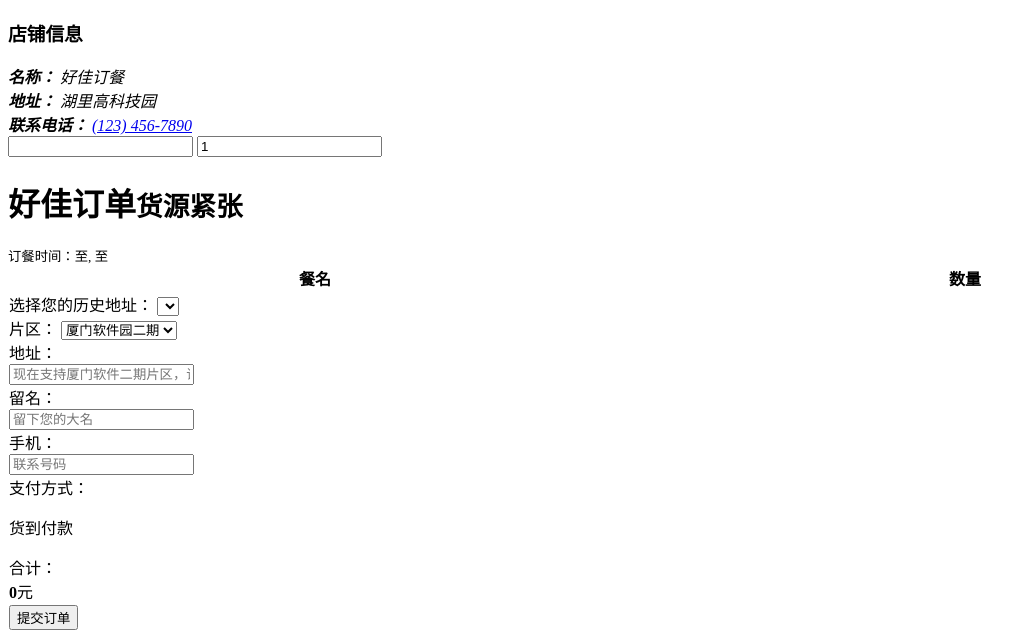
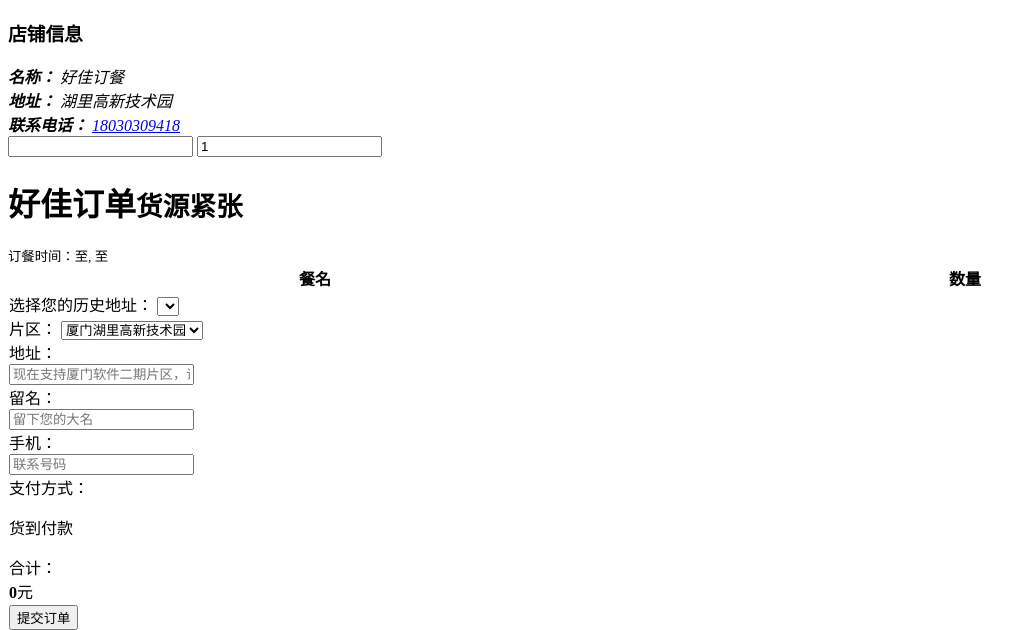
Before and after one commit to hungjie/wx_web, a PHP site: page /all_meals.php in a window 1280 px wide. Shown: the part 980-1610 px from the top of the page, without its empty margins (0-1036 px from the left). Run offline with PHP 8.4, Linux system fonts and the light colour scheme; data that the repository does not hold is empty.

Commit message:
update shop info

```diff
--- a/app/frontend/view/all_meals.php
+++ b/app/frontend/view/all_meals.php
@@ -58,10 +58,10 @@ if ($order_count <= 10) {
                         好佳订餐
                     </address>
                     <address><span class='glyphicon glyphicon-cutlery'></span> <strong>地址：</strong>
-                        湖里高科技园
+                        湖里高新技术园
                     </address>
                     <address><span class='glyphicon glyphicon-earphone'></span> <strong>联系电话：</strong>
-                        <a href='#'>(123) 456-7890</a>
+                        <a href='tel:18030309418'>18030309418</a>
                     </address>
                 </div>
             </div>
@@ -100,7 +100,7 @@ if ($order_count <= 10) {
                             <div class="form-group">
                                 <label for="inputarea" class="control-label">片区：</label>
                                 <select name='inputarea' id="inputarea" class="form-control">
-                                    <option value='厦门软件园二期'>厦门软件园二期</option>
+                                    <option value='厦门湖里高新技术园'>厦门湖里高新技术园</option>
                                 </select>
                             </div>
                             <div class="form-group">
```
